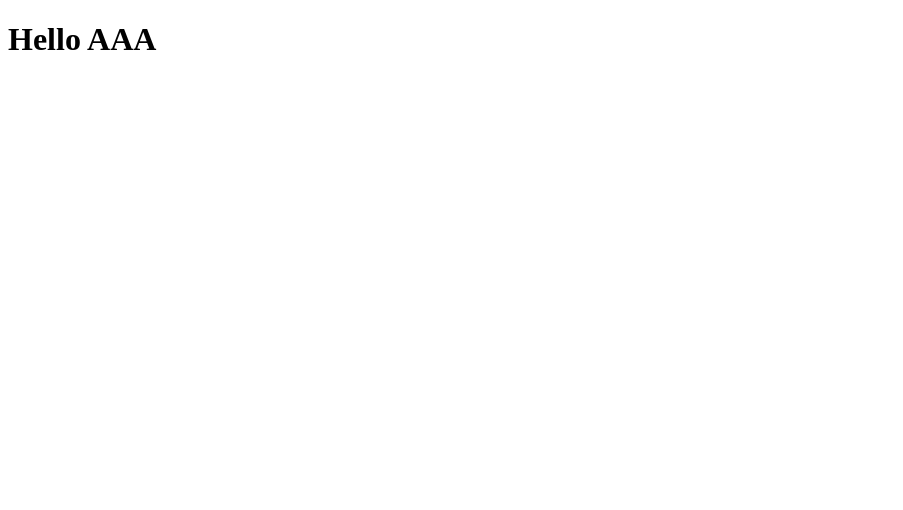
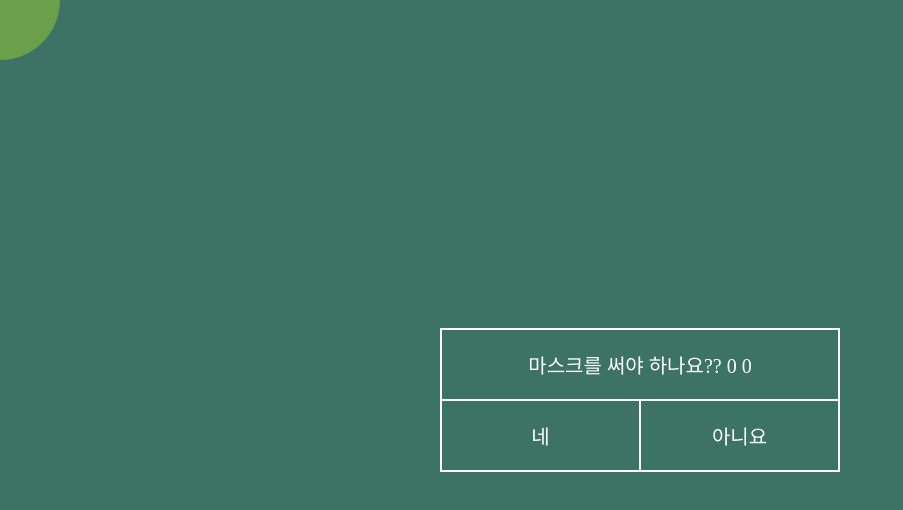
Before and after one commit to ddullgi/learn-react, a React app: page /mouse_cursor in a window 1280 px wide. Shown: the top 510 px of the page, without its empty margins (0-903 px from the left). Built offline with nearby package versions, Linux system fonts and the light colour scheme.

Commit message:
dev. 마우스 커서 조작 공부

```diff
--- a/src/App.jsx
+++ b/src/App.jsx
@@ -1,6 +1,7 @@
 // import React from "react";
 import { BrowserRouter, Route, Routes } from "react-router-dom";
-import Home from "@/components/Home/Home";
+import "@/app.css";
+import { Home, MouseCusor } from "@/pages";
 // import Navbar from "@/components/Navbar/Navbar";
 
 const App = () => {
@@ -9,15 +10,11 @@ const App = () => {
       <Routes>
         {/* <Route element={<Navbar />}> */}
         <Route path="/" element={<Home />} />
-        <Route path="/mouse_cursor" element={<AAA />} />
+        <Route path="/mouse_cursor" element={<MouseCusor />} />
         {/* </Route> */}
       </Routes>
     </BrowserRouter>
   );
 };
 
-function AAA() {
-  return <h1>Hello AAA</h1>;
-}
-
 export default App;
--- a/src/app.css
+++ b/src/app.css
@@ -1,3 +1,25 @@
+html {
+  height: 100%;
+}
+
 body {
-  background-color: green;
+  min-height: 100%;
 }
+
+ol,
+ul,
+li {
+  list-style: none;
+}
+
+table {
+  border-collapse: collapse;
+  border-spacing: 0;
+}
+
+* {
+  margin: 0;
+  padding: 0;
+  border: 0;
+  box-sizing: border-box;
+}
--- /dev/null
+++ b/src/pages/MouseCusor/MouseCusor.jsx
@@ -0,0 +1,51 @@
+import { useState } from "react";
+import styles from "./MouseCusor.module.css";
+
+const MouseCusor = () => {
+  const [mousePosition, setMousePosition] = useState({ x: 0, y: 0 });
+  const [isMouseOver, setIsMouseOver] = useState(false);
+  // const [target, setTarget] = useState({ x: 0, y: 0 });
+  // const speed = 0.9;
+
+  const handleMouseMove = (e) => {
+    setMousePosition({ x: e.pageX, y: e.pageY });
+    // setTarget({ x: (mousePosition.x - target.x) * speed, y: (mousePosition.y - target.y) * speed });
+  };
+
+  const handleMouseEnter = () => {
+    setIsMouseOver(true);
+  };
+
+  const handleMouseLeave = () => {
+    setIsMouseOver(false);
+  };
+
+  return (
+    <div className={styles.main} onMouseMove={handleMouseMove}>
+      <div
+        className={styles.cusorItem}
+        style={{ transform: `translate(${mousePosition.x}px, ${mousePosition.y}px)` }}
+      >
+        <span className={styles.circle} style={{ scale: `${isMouseOver ? 0.3 : 1}` }}></span>
+      </div>
+      <div className={styles.gateBox}>
+        <div className={styles.top}>
+          <p>
+            마스크를 써야 하나요?? {mousePosition.x} {mousePosition.y}
+          </p>
+        </div>
+        <div
+          className={styles.bottom}
+          onMouseEnter={handleMouseEnter}
+          onMouseLeave={handleMouseLeave}
+        >
+          <a href="#yes">네</a>
+          <span className={styles.line}></span>
+          <a href="#no">아니요</a>
+        </div>
+      </div>
+    </div>
+  );
+};
+
+export default MouseCusor;
--- /dev/null
+++ b/src/pages/MouseCusor/MouseCusor.module.css
@@ -0,0 +1,65 @@
+.main {
+  background-color: #3c7364;
+  overflow: hidden;
+  width: 100vw;
+  height: 100vh;
+}
+
+.gateBox {
+  position: absolute;
+  top: 50%;
+  left: 50%;
+  transform: translate(-50%, -50%);
+  font-size: 20px;
+  color: #fff;
+  width: 400px;
+}
+
+.gateBox .top {
+  padding: 20px 30px;
+  border: 2px solid #fff;
+  text-align: center;
+}
+
+.gateBox .bottom {
+  /* padding: 20px; */
+  border: 2px solid #fff;
+  border-top: none;
+  display: flex;
+  justify-content: space-evenly;
+}
+
+.gateBox .bottom a {
+  color: #fff;
+  padding: 20px 0;
+  width: 50%;
+  text-align: center;
+  text-decoration: none;
+  transition: all 0.3s ease-out;
+}
+
+.gateBox .bottom a:hover {
+  background-color: #fff;
+  color: black;
+}
+
+.line {
+  border: 1px solid #fff;
+}
+
+.cusorItem {
+  position: absolute;
+  z-index: 1000;
+  pointer-events: none;
+}
+
+.circle {
+  position: fixed;
+  width: 120px;
+  height: 120px;
+  background-color: yellowgreen;
+  border-radius: 50%;
+  margin: -60px -60px;
+  opacity: 0.5;
+  transition: all 0.2s ease-in-out;
+}
--- /dev/null
+++ b/src/pages/index.js
@@ -0,0 +1,2 @@
+export { default as Home } from "./Home/Home";
+export { default as MouseCusor } from "./MouseCusor/MouseCusor";
```
Also changed, not shown: src/pages/Home/Home.jsx (renamed from src/components/Home/Home.jsx).
